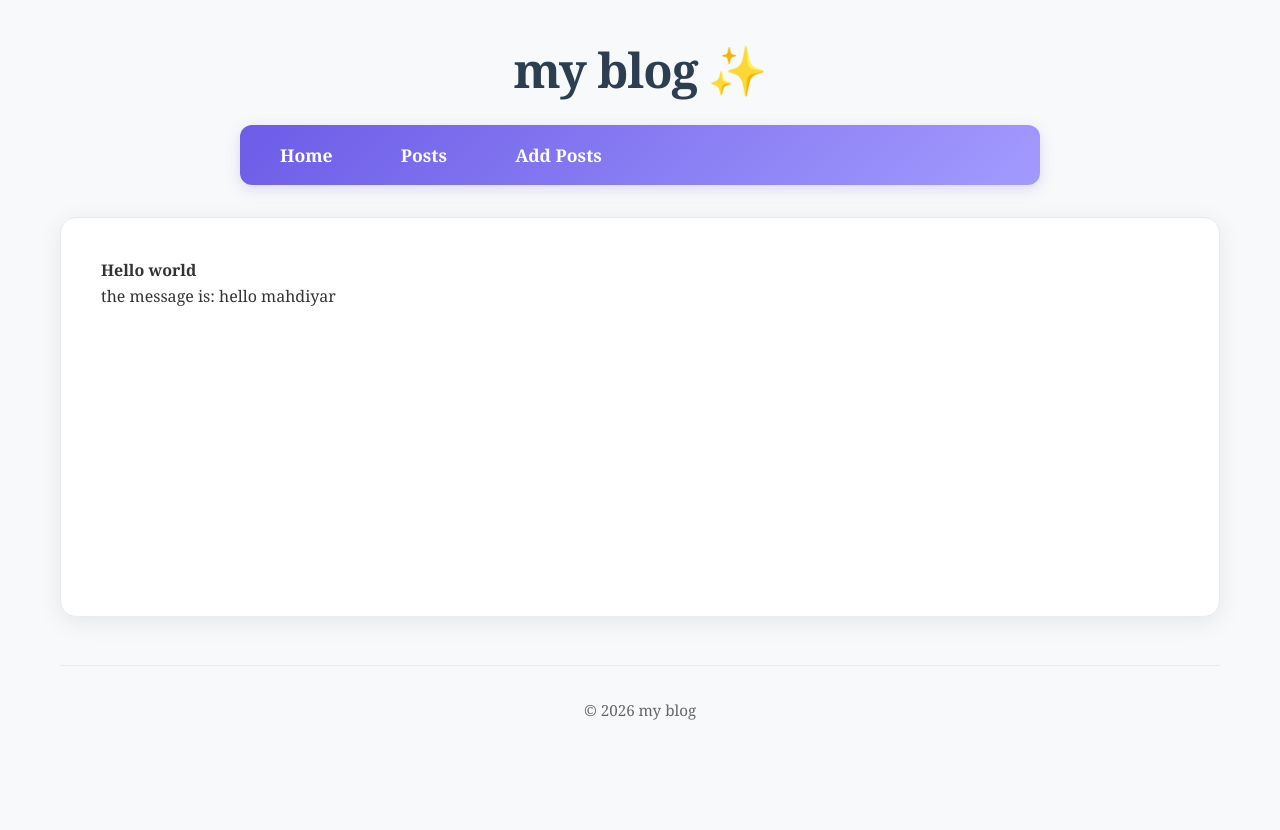
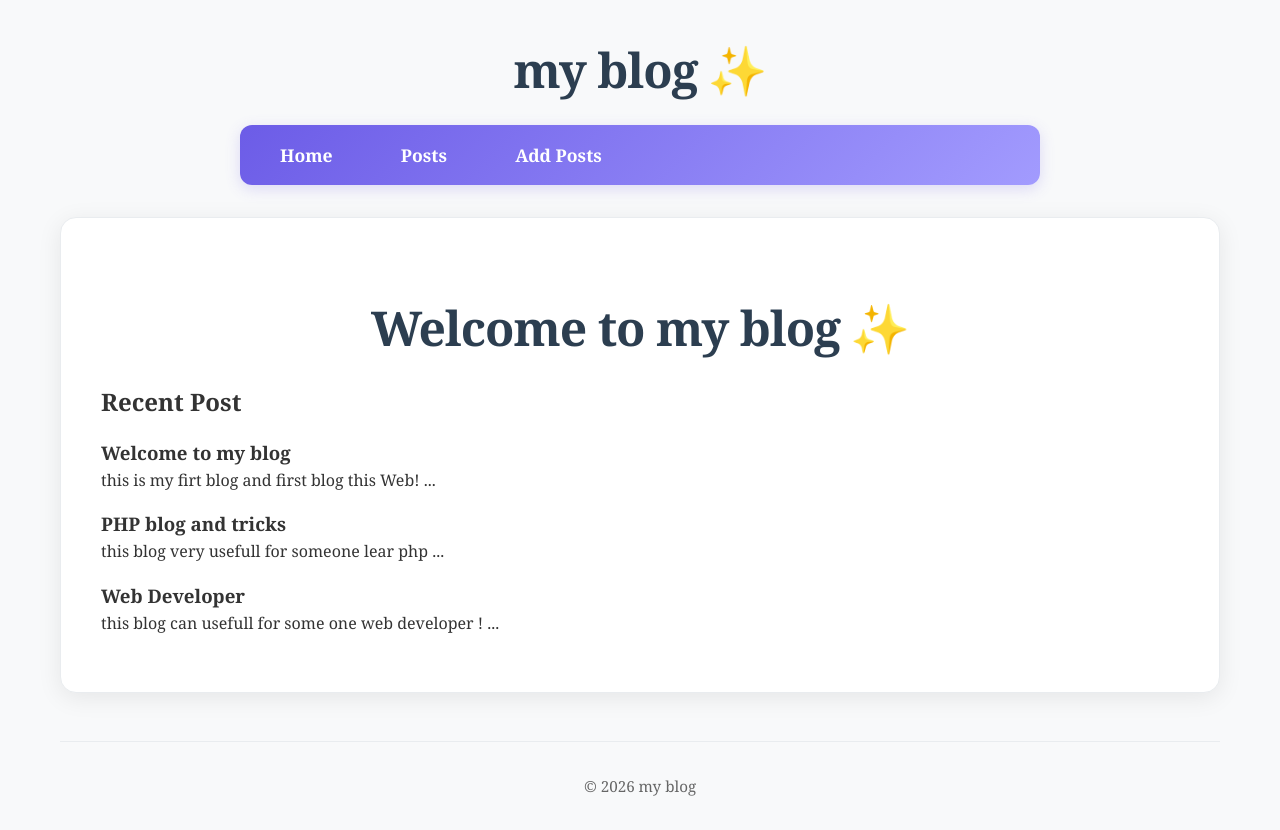
Before and after one commit to MahdiyarDev/project-blog, a PHP site: page / in a window 1280 px wide. Before the commit the page ends 720 px from the top, so only its background shows below. Run offline with PHP 8.4, Linux system fonts and the light colour scheme; data comes from the database, SQL or seed files in the repository.

Commit message:
just saved

```diff
--- a/app/Controllers/HomeController.php
+++ b/app/Controllers/HomeController.php
@@ -2,25 +2,18 @@
 
 namespace App\Controllers;
 use Core\View;
-use App\Models\User;
+use App\Models\Post;
 
 class HomeController{
     public function index(){
-      // User::create([
-      //   'name' => 'mahdiyar',
-      //   'email' => 'mahdiyar.sham.0674@gmail.com',
-      //   'role' => 'admin',
-      //   'password' => password_hash('mahdiyar1234' , PASSWORD_DEFAULT)
-      // ]);
-      // User::create([
-      //   'name' => 'mehrdad',
-      //   'email' => 'git.mahdiyar.80@gmail.com',
-      //   'role' => 'admin',
-      //   'password' => password_hash('xram8080' , PASSWORD_DEFAULT)
-      // ]);
+
+        $posts = Post::getRecent(5);
+
         return View::render(
         template: 'home/index',
-        data: ['message' => 'hello mahdiyar'],
+        data: [
+          'posts' => $posts
+        ],
         layout: 'layouts/main'
     );
   }
--- a/app/Models/Post.php
+++ b/app/Models/Post.php
@@ -1,9 +1,26 @@
 <?php
 
 namespace App\Models;
+use Core\App;
 use Core\Model;
 
 class Post extends Model{
     protected static $table = 'posts';
 
+    public $id;
+    public $user_id;
+    public $title;
+    public $content;
+    public $views;
+    public $created_at;
+
+
+    public static function getRecent(int $limit){
+        /** @var \Core\DataBase $db */
+        $db = App::get('database');
+        return $db->fetchAll(
+            " SELECT * FROM " . static::$table . " ORDER BY created_at DESC LIMIT ? " ,
+            [$limit], static::class
+        );
+    }
 }
--- a/app/Views/home/index.php
+++ b/app/Views/home/index.php
@@ -1,6 +1,14 @@
-<div>
-    <strong>Hello world</strong>
-    <div>
-        the message is: <?=$message ?>
-    </div>
-</div>
+<h1>Welcome to my blog</h1>
+<h2>Recent Post</h2>
+
+<?php foreach($posts as $post): ?>
+
+    <article>
+        <h3>
+            <?= htmlspecialchars($post->title) ?>
+        </h3>
+
+        <p><?= htmlspecialchars(substr($post->content , 0, 100)) ?> ... </p>
+    </article>
+
+<?php endforeach; ?>
--- a/core/DataBase.php
+++ b/core/DataBase.php
@@ -38,12 +38,14 @@ class DataBase{
         return $stmt;
     }
 
-    public function fetchAll(string $sql,array $params = []): array{
-        return $this->query($sql,$params)->fetchAll(PDO::FETCH_OBJ);
+    public function fetchAll(string $sql,array $params = [], ?string $classname = null): array{
+        $stmt = $this->query($sql,$params);
+        return $classname ? $stmt->fetchAll(PDO::FETCH_CLASS , $classname) : $stmt->fetchAll(PDO::FETCH_ASSOC);
     }
 
-    public function fetch(string $sql, array $params = []): object|false{
-        return $this->query($sql,$params)->fetch(PDO::FETCH_OBJ);
+    public function fetch(string $sql, array $params = [] , ?string $classname = null): mixed{
+        $stmt = $this->query($sql,$params);
+        return $classname ? $stmt->fetch(PDO::FETCH_CLASS , $classname) : $stmt-> fetch(PDO::FETCH_ASSOC);
     }
 
     public function lastInsertId(): string|false{
--- a/core/Model.php
+++ b/core/Model.php
@@ -7,15 +7,13 @@ abstract class Model{
 
     public static function all(): array{
         $db = App::get('database');
-        $results = $db->query("SELECT * FROM " . static::$table)->fetchAll(PDO::FETCH_ASSOC);
-        return array_map([static::class,'createFromArray'],$results);
+        return $db->fetchAll("SELECT * FROM " . static::$table , static::class);
     }
 
     public static function find(mixed $id): static | null{
         $db = App::get('database');
-        $result = $db->query("SELECT * FROM " . static::$table . " WHERE id = ?" , [$id])->fetch(PDO::FETCH_ASSOC);
+        return $db->fetch("SELECT * FROM " . static::$table . " WHERE id = ?" , [$id] , static::class);
 
-        return $result ? static::createFromArray($result): null;
     }
     public static function create(array $data): static{
         $db = App::get('database');
```
Also changed, not shown: 1 other file.
